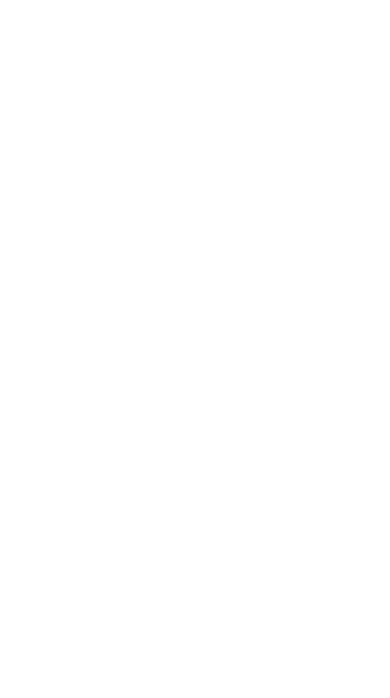
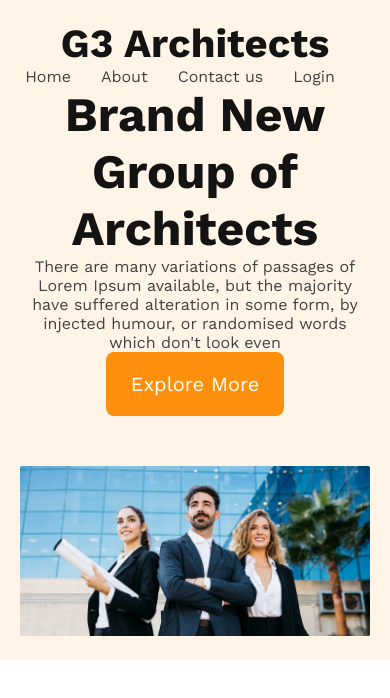
Before and after one commit to swadebsharma10/g3-architects-site, a plain HTML site: page index.html in a window 390 px wide. Drawn offline with nearby package versions, Linux system fonts and the light colour scheme.

Commit message:
added header and responsive form mb and tab devices

```diff
--- a/index.html
+++ b/index.html
@@ -7,6 +7,27 @@
     <link rel="stylesheet" href="styles/style.css">
 </head>
 <body>
-
+    <header>
+        <nav>
+            <h3 class="nav-title">G3 Architects</h3>
+            <ul>
+                <li><a href="">Home</a></li>
+                <li><a href="">About</a></li>
+                <li><a href="">Contact us</a></li>
+                <li><a href="">Login</a></li>
+            </ul>
+        </nav>
+        <!-- banner section -->
+        <div class="banner">
+            <div class="banner-content">
+                <h2 class="banner-title">Brand New <br>
+                     Group of Architects </h2>
+                <p class="banner-discription">There are many variations of passages of Lorem Ipsum available, but the majority have suffered alteration in some form, by injected humour, or randomised words which don't look even</p>
+                <button class="btn-primary">Explore More</button>
+            </div>
+            <img src="./images/banner.png" alt="">
+        </div>
+        <!-- banner section -->
+    </header>
 </body>
 </html>
--- a/styles/style.css
+++ b/styles/style.css
@@ -0,0 +1,91 @@
+@import url("https://fonts.googleapis.com/css2?family=Lato:ital@0;1&family=Open+Sans&family=Work+Sans:wght@400;600;700&display=swap");
+
+* {
+  margin: 0;
+  padding: 0;
+  font-family: "Lato", sans-serif;
+  font-family: "Open Sans", sans-serif;
+  font-family: "Work Sans", sans-serif;
+}
+
+/* Header style */
+
+header {
+  background: rgba(255, 144, 14, 0.1);
+  padding: 50px 200px;
+}
+nav {
+  display: flex;
+  justify-content: space-between;
+  align-items: center;
+}
+.nav-title {
+  font-size: 2.5rem;
+  font-weight: 700;
+  color: #131313;
+}
+nav > ul {
+  display: flex;
+}
+nav li {
+  list-style: none;
+  margin-right: 30px;
+  font-weight: 500;
+  font-size: 1rem;
+}
+nav li a {
+  text-decoration: none;
+  color: #424242;
+}
+
+/* banner styles */
+.banner-content {
+  max-width: 750px;
+  margin: 0 auto;
+  text-align: center;
+  margin-bottom: 50px;
+}
+.banner-title {
+  font-size: 3rem;
+  font-weight: 700;
+  color: #131313;
+}
+.banner-discription {
+  color: #424242;
+}
+.btn-primary {
+  border: none;
+  border-radius: 8px;
+  background: #ff900e;
+  padding: 20px 25px;
+  font-size: 20px;
+  font-weight: 700px;
+  color: #fff;
+  cursor: pointer;
+}
+.banner img {
+  width: 100%;
+}
+
+/* responsive styles */
+/* mobile device */
+@media screen and (max-width: 576px) {
+  header {
+    padding: 20px;
+  }
+
+  nav {
+    flex-direction: column;
+  }
+}
+
+/* rab and medium devices */
+
+@media screen and (min-width: 577px) and (max-width: 992px) {
+  header {
+    padding: 40px;
+  }
+  nav {
+    flex-direction: column;
+  }
+}
```
